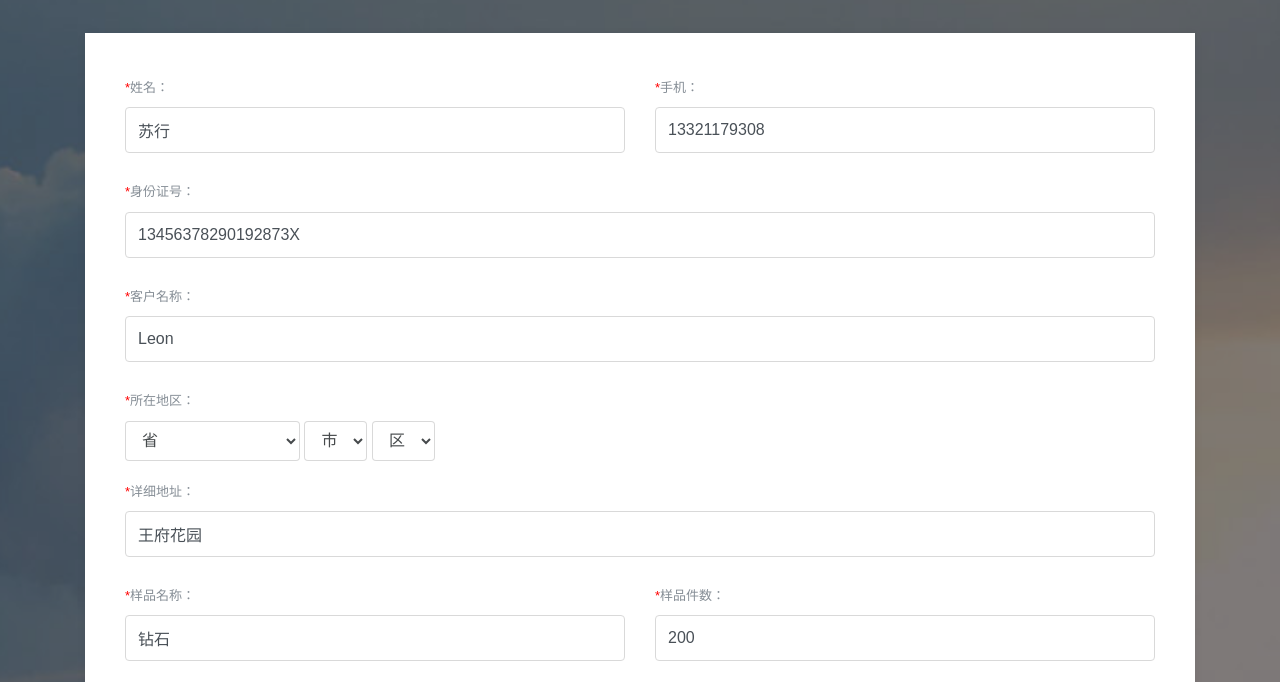
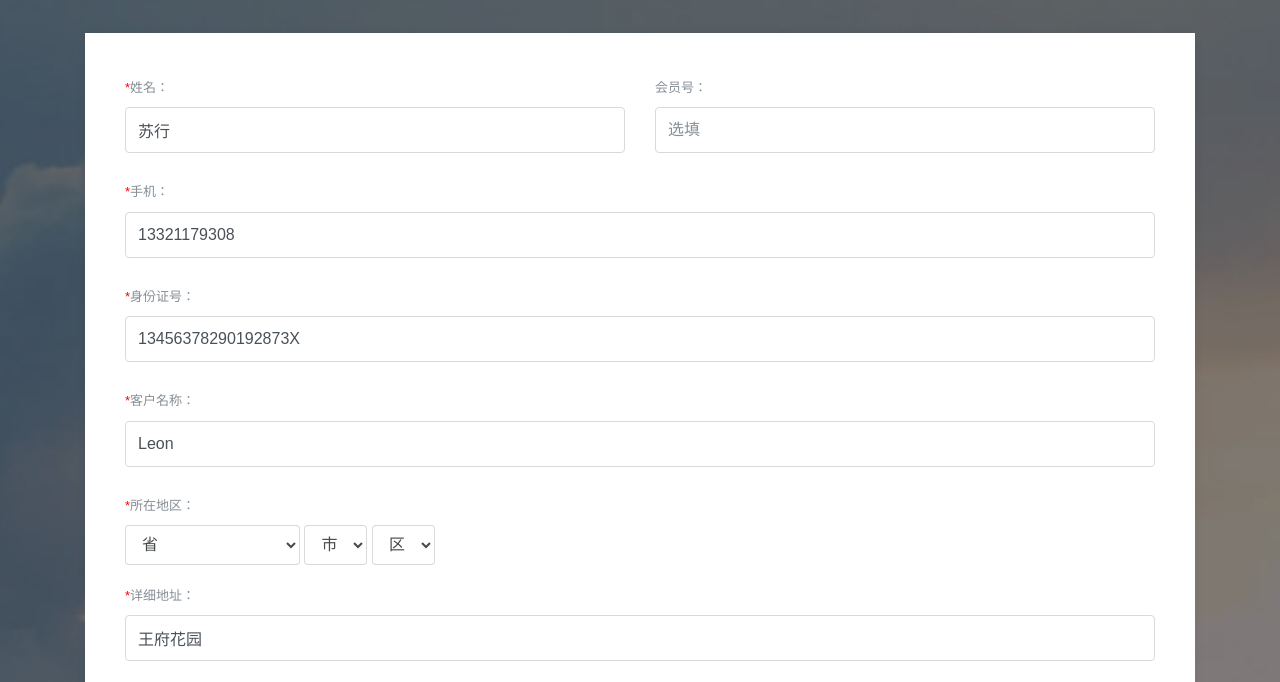
Before and after one commit to LeonSu070/reserveStaticPage, a plain HTML site: page index.html in a window 1280 px wide. Shown: the part 79-761 px from the top of the page. Drawn offline with nearby package versions, Linux system fonts and the light colour scheme; files whose address does not match are found by name.

Commit message:
add member id

```diff
--- a/assets/js/vue/reserve.js
+++ b/assets/js/vue/reserve.js
@@ -13,6 +13,7 @@ const app = new Vue({
   data: {
     errors: [],
     user_name: "苏行",
+    memberid: "",
     mobile: "13321179308",
     id_number: "13456378290192873X",
     company_name: "Leon",
@@ -58,6 +59,7 @@ const app = new Vue({
 
       var params = new URLSearchParams();
       params.append('user_name', this.user_name);
+      params.append('memberid', this.memberid);
       params.append('mobile', this.mobile);
       params.append('id_number', this.id_number);
       params.append('company_name', this.company_name);
--- a/index.html
+++ b/index.html
@@ -64,6 +64,17 @@
                       </label>
                     </div>
                   </div>
+                  <div class="col-md">
+                    <div class="form-group">
+                      <label>会员号：</label>
+                      <label style="width: 100%;">
+                        <input type="text" v-model="memberid" class="form-control" placeholder="选填">
+                      </label>
+                    </div>
+                  </div>
+                </div>
+                <!-- END row -->
+                <div class="row mb-3">
                   <div class="col-md">
                     <div class="form-group">
                       <label><span style="color:#F00">*</span>手机：</label>
```
